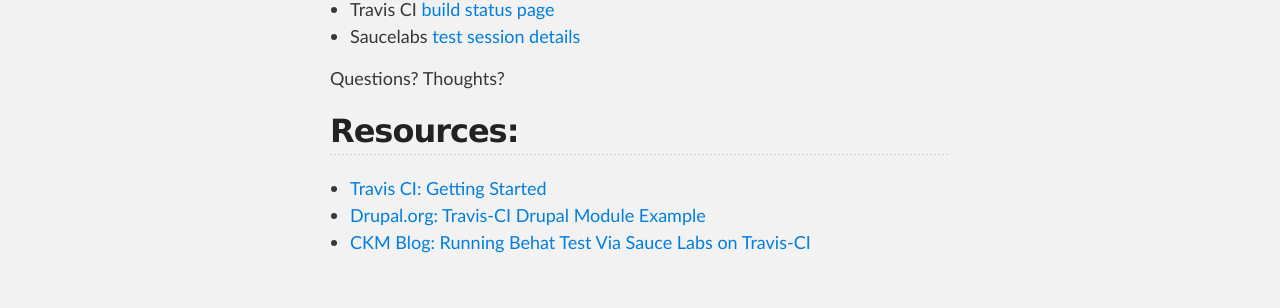
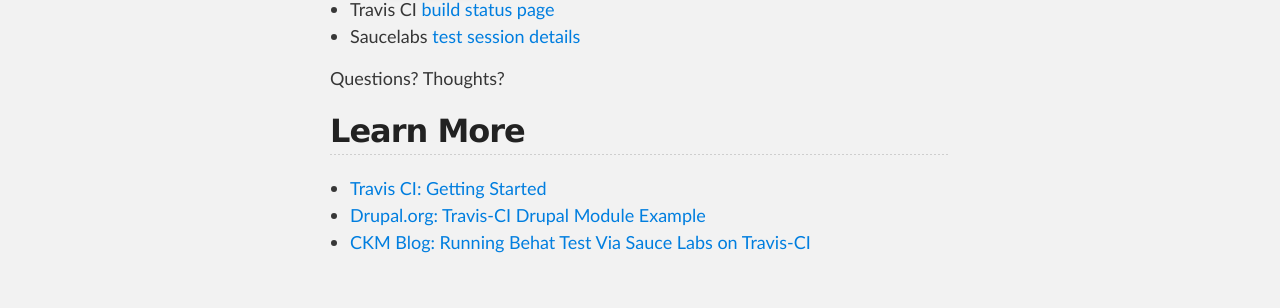
Before and after one commit to stopfstedt/behat-drupal-workshop, a Jekyll site: the page built from module_development.md, in a window 1280 px wide. Shown: the part 895-1203 px from the top of the page. Built offline with Jekyll 4.4.1, drawn with Linux system fonts in a browser that asks for light colours; Markdown is read by kramdown in place of the engine named in the settings.

Commit message:
Update module_development.md

```diff
--- a/module_development.md
+++ b/module_development.md
@@ -31,7 +31,7 @@ Cover your modules with functional tests using Behat, if applicable.
 
 Questions? Thoughts?
 
-## Resources:
+## Learn More
 
 * [Travis CI: Getting Started](http://docs.travis-ci.com/user/getting-started/)
 * [Drupal.org: Travis-CI Drupal Module Example](https://drupal.org/project/travis_ci_drupal_module_example)
```
